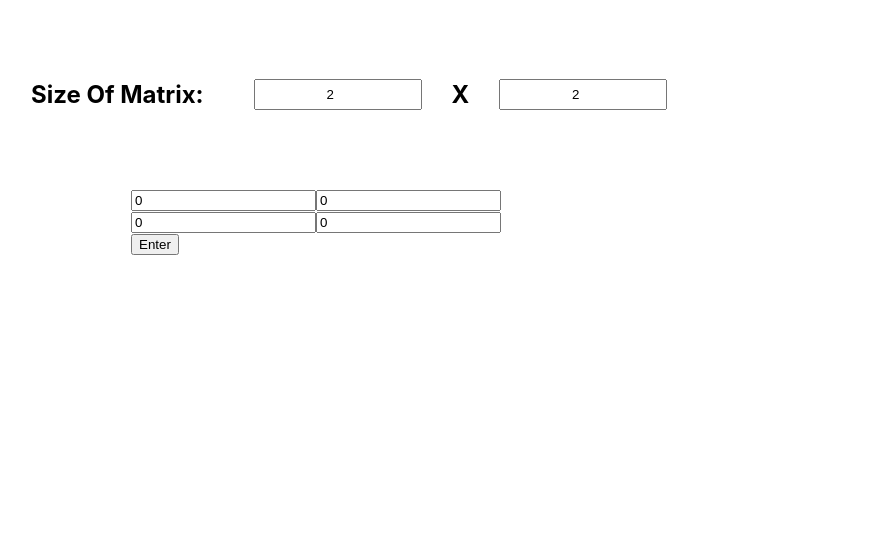
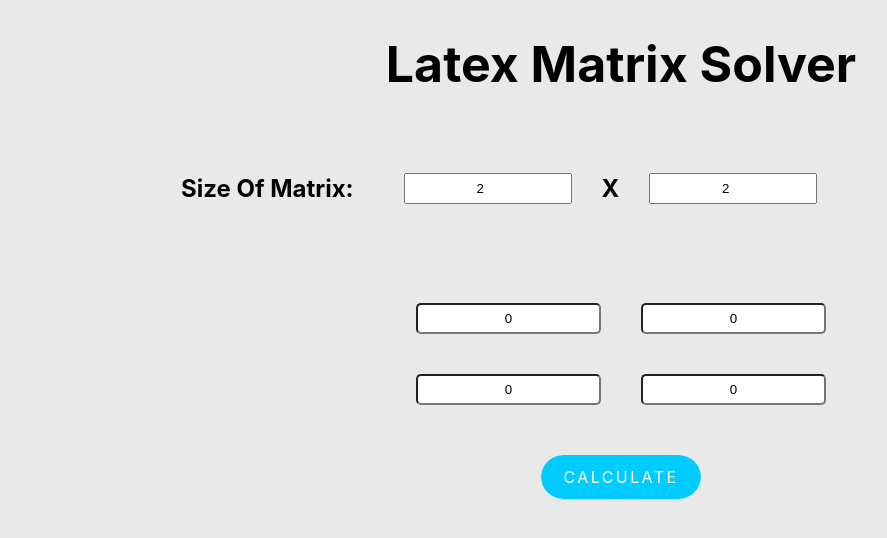
Before and after one commit to Ket93/Latex-Matrix-Solver, a React (Create React App) app in the folder latex-matrix-solver/: page / in a window 1280 px wide. Shown: the top 538 px of the page, without its empty margins (19-906 px from the left). Built offline with nearby package versions, Linux system fonts and the light colour scheme.

Commit message:
finished css

```diff
--- a/latex-matrix-solver/src/components/matrix/matrix.css
+++ b/latex-matrix-solver/src/components/matrix/matrix.css
@@ -1,3 +1,68 @@
+body {
+    background-color: rgb(233, 233, 233);
+}
+
 .mainForm {
-    margin-left: 150px;
+    display: flex;
+    flex-direction: column;
+    justify-content: center;
+    align-items: center;
 }
+
+.matrixInput {
+    border-radius: 5px;
+    text-align: center;
+    height: 25px;
+    margin: 20px;
+}
+
+.button {
+    text-align: center;
+    width: 120px;
+    margin-top: 30px;
+    display: inline-block;
+    padding: 0.75rem 1.25rem;
+    border-radius: 10rem;
+    color: #fff;
+    text-transform: uppercase;
+    font-size: 1rem;
+    letter-spacing: 0.15rem;
+    transition: all 0.3s;
+    position: relative;
+    overflow: hidden;
+    z-index: 1;
+    text-decoration: none;
+}
+
+.button:after {
+    content: '';
+    position: absolute;
+    bottom: 0;
+    left: 0;
+    width: 100%;
+    height: 100%;
+    background-color: #0cf;
+    border-radius: 10rem;
+    z-index: -2;
+}
+
+.button:before {
+    content: '';
+    position: absolute;
+    bottom: 0;
+    left: 0;
+    width: 0%;
+    height: 100%;
+    background-color: #008fb3;
+    transition: all 0.3s;
+    border-radius: 10rem;
+    z-index: -1;
+}
+
+.button:hover {
+    color: #fff;
+}
+
+.button:hover:before {
+    width: 100%;
+}
--- a/latex-matrix-solver/src/components/matrix/matrix.js
+++ b/latex-matrix-solver/src/components/matrix/matrix.js
@@ -38,6 +38,7 @@ function MatrixInput(props) {
   };
 
   return (
+    <>
       <form onSubmit={handleSubmit} className="mainForm">
         {matrixInputGrid.map((row, indexRow = 1) => {
           return (
@@ -45,6 +46,7 @@ function MatrixInput(props) {
               {row.map((item, indexColumn = 1) => {
                 return (
                   <input
+                    className="matrixInput"
                     key={indexRow + " " + indexColumn}
                     type="text"
                     defaultValue={0}
@@ -55,8 +57,9 @@ function MatrixInput(props) {
             </div>
           );
         })}
-      <button>{"Enter"}</button>
+        <a href="#" class="button">Calculate</a>
       </form>
+    </>
   );
 }
 
--- a/latex-matrix-solver/src/components/matrix/matrixsizeinput.css
+++ b/latex-matrix-solver/src/components/matrix/matrixsizeinput.css
@@ -1,6 +1,6 @@
 .sizeForm {
     margin: 50px;
-  margin-left: 50px;
+    margin-left: 200px;
     display: flex;
     align-items: center;
 }
@@ -24,3 +24,8 @@
 .X {
     margin: 30px;
 }
+
+.title {
+    text-align: center;
+    font-size: 50px;
+}
--- a/latex-matrix-solver/src/components/matrix/matrixsizeinput.js
+++ b/latex-matrix-solver/src/components/matrix/matrixsizeinput.js
@@ -10,6 +10,8 @@ function MatrixSizeInput(props) {
   // two input boxes that call setRow and setCol when the inputted number changed (and also within reasonable bounds)
 
   return (
+    <>
+      <h1 className="title">Latex Matrix Solver</h1>
       <form action="" id="setDimensions" className="sizeForm">
         <h2 className="sizeOfMatrix">Size Of Matrix:</h2>
         <input
@@ -48,6 +50,7 @@ function MatrixSizeInput(props) {
           }}
         />
       </form>
+    </>
   );
 }
 
```
Lines whose indentation alone changed are shown as unchanged.
